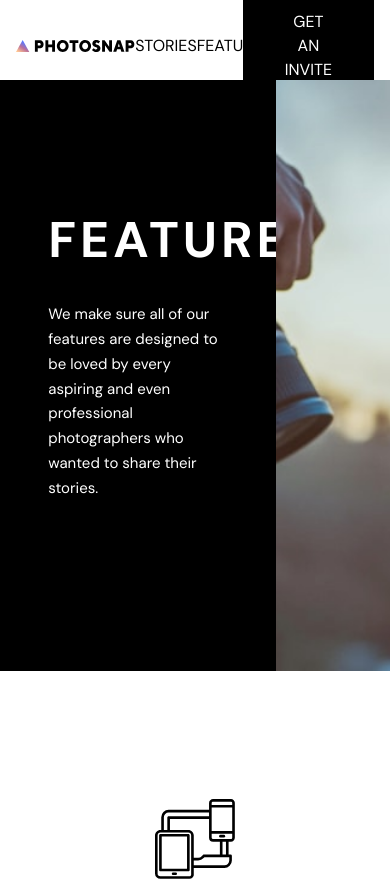
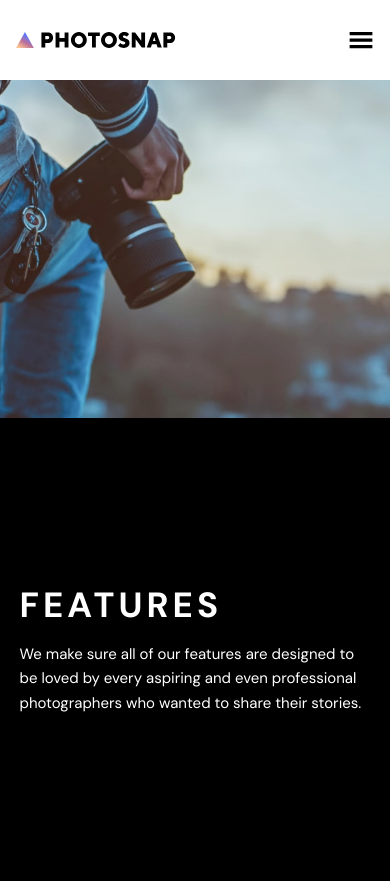
Before and after one commit to mezacanul/photosnap, a React (Vite) app: page /features in a window 390 px wide. Shown: the top 881 px of the page. Built offline with nearby package versions, Linux system fonts and the light colour scheme.

Commit message:
Feat: Added responsiveness to Home, Header and Footer

```diff
--- a/src/components/Features/FeaturesGrid.tsx
+++ b/src/components/Features/FeaturesGrid.tsx
@@ -1,5 +1,6 @@
 import FeatureItem from "./FeatureItem";
 import type { FeatureProps } from "../../types";
+import { cn } from "../../utils/cn";
 
 export default function FeaturesGrid({
     items,
@@ -7,7 +8,13 @@ export default function FeaturesGrid({
     items: FeatureProps[];
 }) {
     return (
-        <div className="grid grid-cols-1 lg:grid-cols-3 px-container gap-x-18 gap-y-[7rem] py-[8rem]">
+        <div className="w-full px-container py-[8rem]">
+            <div
+                className={cn(
+                    "grid grid-cols-1 lg:grid-cols-3 gap-x-18 gap-y-[7rem]",
+                    "w-full md:w-[60%] md:mx-auto lg:w-full"
+                )}
+            >
                 {items.map((item: FeatureProps) => (
                     <FeatureItem
                         key={item.image}
@@ -17,5 +24,6 @@ export default function FeaturesGrid({
                     />
                 ))}
             </div>
+        </div>
     );
 }
--- a/src/components/Layout/Footer.tsx
+++ b/src/components/Layout/Footer.tsx
@@ -1,6 +1,10 @@
 import { useSelector } from "react-redux";
 import type { RootState } from "../../store";
+import { cn } from "../../utils/cn";
 import ArrowButton from "../ArrowButton";
+import { useResponsive } from "../../hooks/useResponsive";
+
+type NavItem = { title: string; href: string };
 
 export default function Footer() {
     const { logo } = useSelector(
@@ -12,16 +16,32 @@ export default function Footer() {
         );
     return (
         <div
-            className="grid items-center bg-neutral-900 text-white px-container py-13"
+            className={cn(
+                "bg-neutral-900 text-white px-container",
+                "flex justify-between lg:grid items-center",
+                "flex-col md:flex-row md:h-[28vh] py-13 md:py-16 lg:py-13 gap-12 md:gap-0"
+            )}
             style={{ gridTemplateColumns: "1fr 2fr 1fr" }}
         >
             {/* Logo & Socials */}
-            <div className="flex flex-col justify-between h-full">
-                <img
-                    src={logo.light}
-                    className="w-[12rem]"
-                    alt="Logo"
-                />
+            <div
+                className={cn(
+                    "flex flex-col items-center justify-between",
+                    "md:items-start md:h-full gap-8 md:gap-0"
+                )}
+            >
+                <div className="md:flex md:flex-col md:gap-6">
+                    <img
+                        src={logo.light}
+                        className="w-[12rem]"
+                        alt="Logo"
+                    />
+                    {useResponsive([
+                        null,
+                        <MobileNav items={items} />,
+                        null,
+                    ])}
+                </div>
                 <div className="flex gap-4">
                     {social.icons.map((icon: string) => (
                         <img
@@ -35,35 +55,45 @@ export default function Footer() {
             </div>
 
             {/* Links */}
-            <div className="flex flex-col gap-5">
-                {items.map(
-                    (item: {
-                        title: string;
-                        href: string;
-                    }) => (
-                        <a
-                            className="text-6-regular"
-                            href={item.href}
-                            key={item.title}
-                        >
-                            {item.title}
-                        </a>
-                    )
-                )}
-            </div>
+            {useResponsive([
+                <MobileNav items={items} />,
+                null,
+                <MobileNav items={items} />,
+            ])}
 
             {/* Button & Copyright */}
-            <div className="flex flex-col justify-between h-full items-end">
+            <div
+                className={cn(
+                    "flex flex-col justify-between items-end",
+                    "md:h-full gap-5 md:gap-0 mt-10 md:mt-0"
+                )}
+            >
                 <ArrowButton
                     type="dark"
                     title={button}
                     hover="underline"
                     className="text-6-regular"
                 />
-                <p className="text-zinc-500 text-6-regular">
+                <p className="text-zinc-500 text-6-regular text-right">
                     {copyright}
                 </p>
             </div>
         </div>
     );
 }
+
+function MobileNav({ items }: { items: NavItem[] }) {
+    return (
+        <div className="flex flex-col md:flex-row items-center md:items-start lg:flex-col gap-5">
+            {items.map((item: NavItem) => (
+                <a
+                    className="text-6-regular"
+                    href={item.href}
+                    key={item.title}
+                >
+                    {item.title}
+                </a>
+            ))}
+        </div>
+    );
+}
--- a/src/components/Layout/Header.tsx
+++ b/src/components/Layout/Header.tsx
@@ -2,6 +2,7 @@ import { useSelector } from "react-redux";
 import type { RootState } from "../../store";
 import { cn } from "../../utils/cn";
 import { Link } from "react-router-dom";
+import { GiHamburgerMenu } from "react-icons/gi";
 
 export default function Header() {
     const header = useSelector(
@@ -12,16 +13,22 @@ export default function Header() {
     );
 
     return (
-        <div className="grid grid-cols-3 items-center px-container h-[5rem]">
+        <div
+            className={cn(
+                "items-center px-container h-[5rem]",
+                "flex justify-between",
+                "md:grid md:grid-cols-3"
+            )}
+        >
             <Link to="/">
                 <img
                     src={logo.dark}
-                    className="w-[12rem]"
+                    className="w-[10rem] md:w-[12rem]"
                     alt="Logo"
                 />
             </Link>
 
-            <div className="flex justify-around">
+            <div className="hidden md:flex justify-around">
                 {header.items.map(
                     (item: {
                         title: string;
@@ -38,7 +45,7 @@ export default function Header() {
                 )}
             </div>
 
-            <div className="flex justify-end">
+            <div className="hidden md:flex justify-end">
                 <button
                     className={cn(
                         "bg-neutral-900 text-white px-10 py-2",
@@ -49,6 +56,16 @@ export default function Header() {
                     {header.button}
                 </button>
             </div>
+
+            <MobileNav />
         </div>
     );
 }
+
+function MobileNav() {
+    return (
+        <div className="block md:hidden">
+            <GiHamburgerMenu size={26} />
+        </div>
+    );
+}
--- a/src/components/Section.tsx
+++ b/src/components/Section.tsx
@@ -17,12 +17,13 @@ function Section({
     button = "",
     image,
     type = "dark",
-    height = "h-[70vh]",
+    height = "md:h-[75vh]",
     direction = "right",
     cols = "1fr 1fr",
 }: SectionProps) {
     const cns = cn(
-        "grid items-center",
+        "md:grid items-center",
+        "flex flex-col justify-between",
         type === "light"
             ? "bg-white text-neutral-900"
             : "bg-neutral-900 text-white",
@@ -33,12 +34,13 @@ function Section({
             className={cns}
             style={{ gridTemplateColumns: cols }}
         >
+            {/* Background Image */}
             <div
                 className={cn(
-                    "w-full h-full",
+                    "w-full h-[40vh] md:h-full",
                     direction === "left"
-                        ? "order-2"
-                        : "order-1"
+                        ? "order-1 md:order-2"
+                        : "order-1 md:order-1"
                 )}
                 style={{
                     backgroundImage: `url(${image})`,
@@ -46,15 +48,23 @@ function Section({
                     backgroundPosition: "center",
                 }}
             />
+
+            {/* Content */}
             <div
                 className={cn(
                     "flex justify-center items-center",
+                    "h-[55vh]",
                     direction === "left"
-                        ? "order-1"
-                        : "order-2"
+                        ? "order-2 md:order-1"
+                        : "order-2 md:order-2"
                 )}
             >
-                <div className="flex flex-col items-start gap-8 w-[65%] -mt-10">
+                <div
+                    className={cn(
+                        "flex flex-col items-start gap-4 md:gap-8 mt-0 md:-mt-10",
+                        "w-[90%] md:w-[80%] lg:w-[65%]"
+                    )}
+                >
                     <h2 className="text-1">{title}</h2>
                     <p className="text-5-regular">
                         {description}
--- a/src/components/Stories/StoryCard.tsx
+++ b/src/components/Stories/StoryCard.tsx
@@ -26,8 +26,11 @@ export default function StoryCard({
                 backgroundImage: `url(${imageFolder}${image})`,
             }}
         >
+            {/* Gradient */}
             <div className="gradient-fade" />
-            <div className="z-10 px-10 py-10">
+
+            {/* Content */}
+            <div className="z-10 px-5 md:px-8 lg:px-10 py-10">
                 <div className="flex flex-col gap-1.5 pb-5 mb-5 border-b border-white/50">
                     <h1>{title}</h1>
                     <p className="text-6-regular">{`${authorPrefix} ${author}`}</p>
--- a/src/index.css
+++ b/src/index.css
@@ -22,11 +22,11 @@
 
 @layer utilities {
     .px-container {
-        @apply px-4 md:px-6 lg:px-[10rem];
+        @apply px-[1rem] md:px-[2rem] lg:px-[10rem];
     }
 
     .px-content {
-        @apply px-4 md:px-6 lg:px-[6rem];
+        @apply px-4 md:px-[4rem] lg:px-[6rem];
     }
 
     .gradient-fade {
@@ -50,7 +50,7 @@
 
 @layer utilities {
     .text-1 {
-        @apply text-[50px]/[120%] tracking-[4px] font-bold;
+        @apply text-[35px]/[120%] md:text-[40px]/[120%] xl:text-[50px]/[120%] tracking-[4px] font-bold;
     }
     .text-2 {
         @apply text-[40px]/[125%] tracking-[3.5px] font-bold;
--- a/src/pages/Home.tsx
+++ b/src/pages/Home.tsx
@@ -7,6 +7,7 @@ import {
     selectFeatures,
     selectStories,
 } from "../store/features/contentSlice";
+import { useResponsive } from "../hooks/useResponsive";
 
 export default function Home() {
     const { hero, about } = useSelector(
@@ -22,9 +23,13 @@ export default function Home() {
                 button={hero.button}
                 image={hero.image}
                 type="dark"
-                height="h-screen"
+                height="h-[90vh] md:h-screen"
                 direction="left"
-                cols="6fr 7fr"
+                cols={useResponsive([
+                    "7fr 6fr",
+                    "8fr 5fr",
+                    "6fr 7fr",
+                ])}
             />
             <Section
                 title={about[0].title}
@@ -32,7 +37,7 @@ export default function Home() {
                 button={about[0].button}
                 image={about[0].image}
                 type="light"
-                height="h-[75vh]"
+                // height="h-[75vh]"
                 // direction="left"
                 cols="7fr 6fr"
             />
@@ -42,7 +47,7 @@ export default function Home() {
                 button={about[1].button}
                 image={about[1].image}
                 type="light"
-                height="h-[75vh]"
+                // height="h-[75vh]"
                 direction="left"
                 cols="6fr 7fr"
             />
```
Lines whose indentation alone changed are shown as unchanged.
